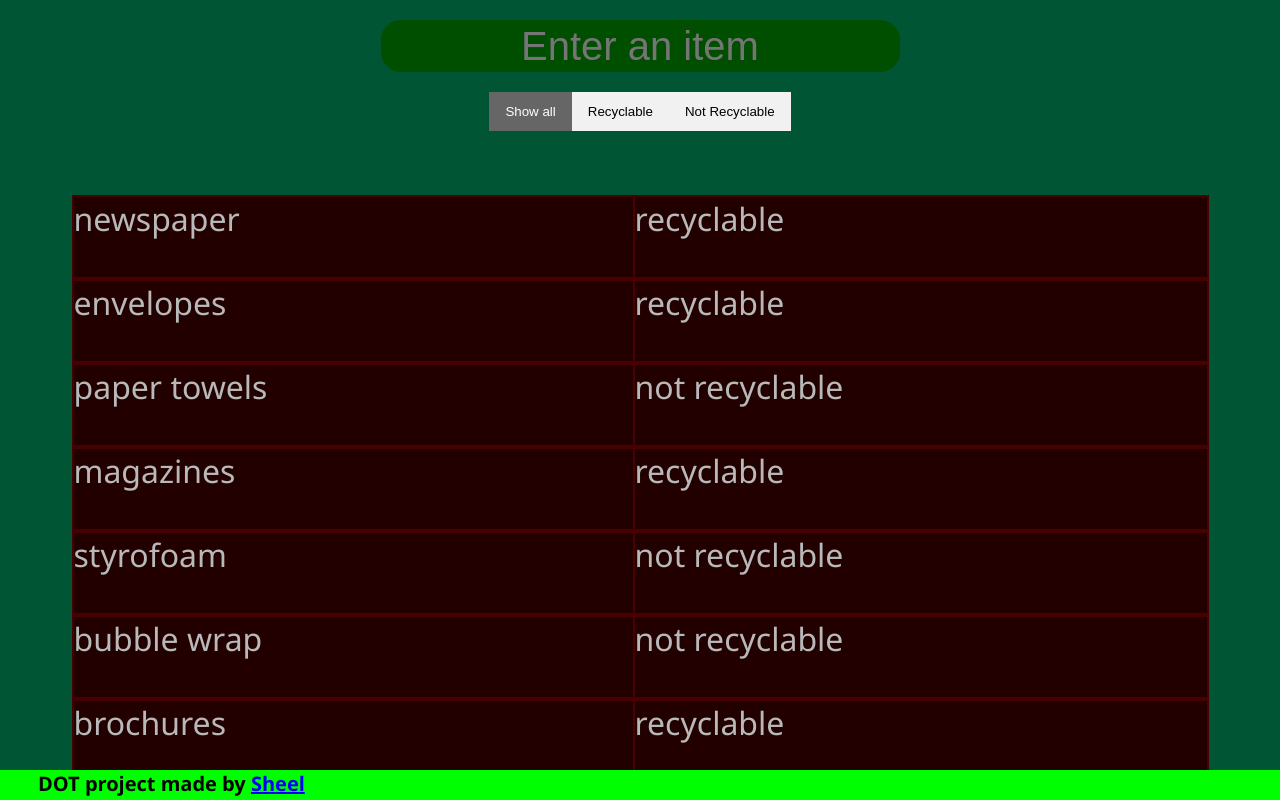
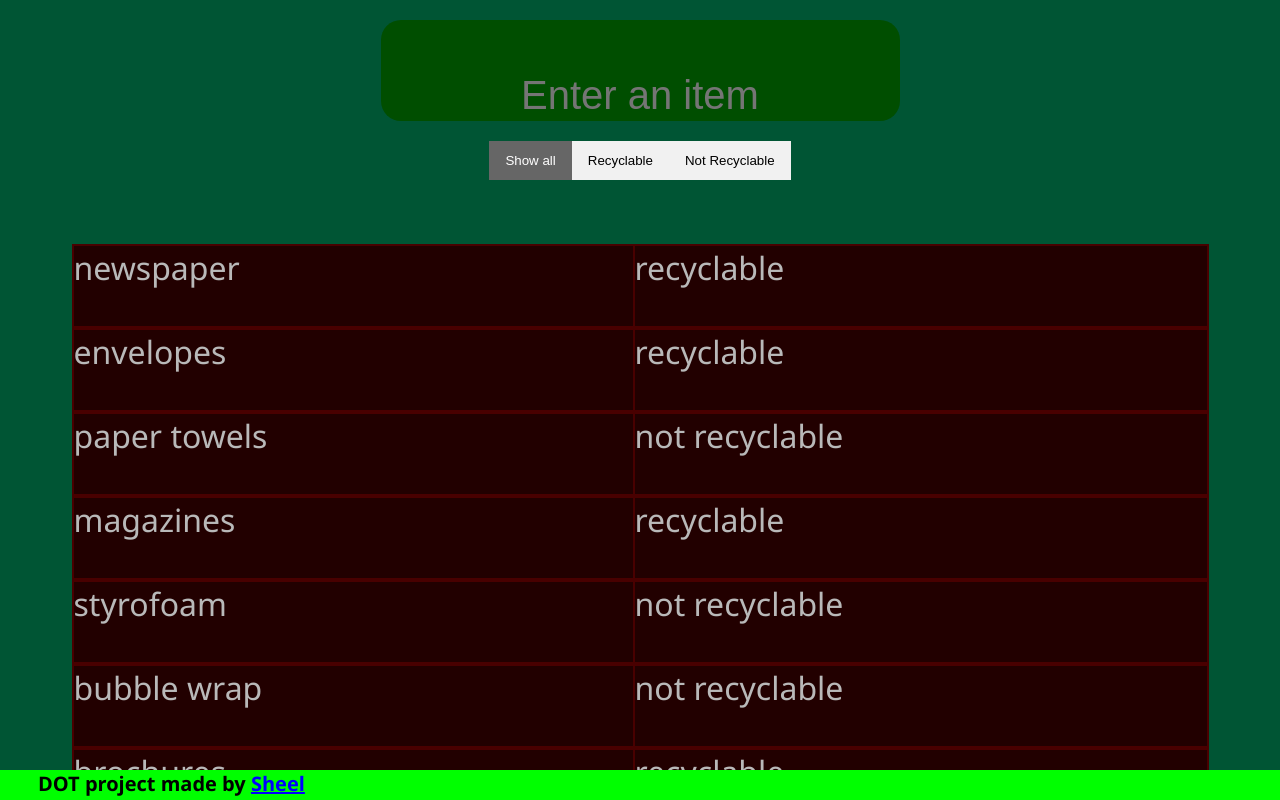
Before and after one commit to shdfe/shdfe.github.io, a plain HTML site: page school/dotproject.html in a window 1280 px wide. Shown: the top 800 px of the page. Drawn offline with Linux system fonts and the light colour scheme.

Commit message:
Now done?

```diff
--- a/school/dotproject.html
+++ b/school/dotproject.html
@@ -128,7 +128,7 @@
 <body>
     <!-- <span><label>Enter an item</label></span> -->
     <div class="container">
-        <input class="text" id="trash" type="text" placeholder="Enter an item">
+        <input class="text" style="padding-top: 50px;" id="trash" type="text" placeholder="Enter an item">
     </div>
     <div class="container" id="myBtnContainer">
         <button class="btn active" >Show all</button>
```
